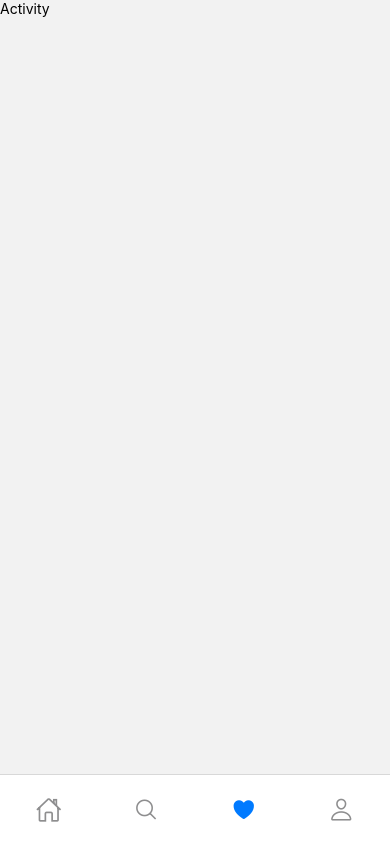
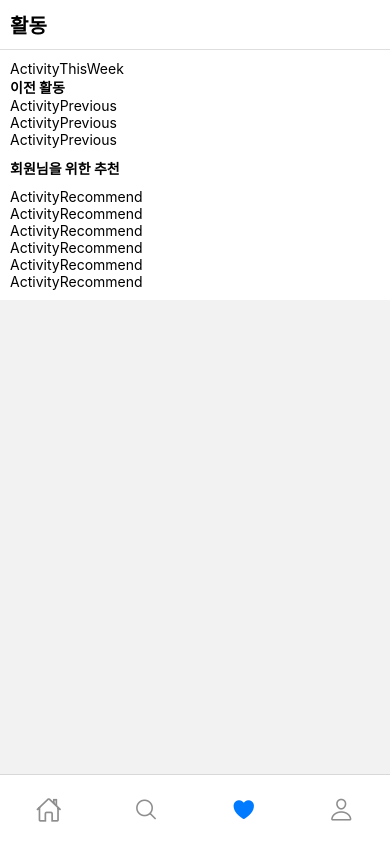
Before and after one commit to jaehafe/RN-complete-guide, a React Native app in the folder RNInstagram/: screen /Activity in a window 390 px wide. Built offline with nearby package versions, Linux system fonts and the light colour scheme.

Commit message:
feat: Activity - Screen, ActivityThisWeek, ActivityPrevious, ActivityRecommend component 생성

```diff
--- /dev/null
+++ b/RNInstagram/src/components/ActivityPrevious.tsx
@@ -0,0 +1,19 @@
+import {StyleSheet, Text, View} from 'react-native';
+import React from 'react';
+import {IFriendsProfileData} from '../db';
+
+interface ActivityPrevious {
+  data: IFriendsProfileData;
+}
+
+const ActivityPrevious = ({data}: ActivityPrevious) => {
+  return (
+    <View>
+      <Text>ActivityPrevious</Text>
+    </View>
+  );
+};
+
+export default ActivityPrevious;
+
+const styles = StyleSheet.create({});
--- /dev/null
+++ b/RNInstagram/src/components/ActivityRecommend.tsx
@@ -0,0 +1,19 @@
+import {StyleSheet, Text, View} from 'react-native';
+import React from 'react';
+import {IFriendsProfileData} from '../db';
+
+interface IActivityRecommend {
+  data: IFriendsProfileData;
+}
+
+const ActivityRecommend = ({data}: IActivityRecommend) => {
+  return (
+    <View>
+      <Text>ActivityRecommend</Text>
+    </View>
+  );
+};
+
+export default ActivityRecommend;
+
+const styles = StyleSheet.create({});
--- /dev/null
+++ b/RNInstagram/src/components/ActivityThisWeek.tsx
@@ -0,0 +1,14 @@
+import {StyleSheet, Text, View} from 'react-native';
+import React from 'react';
+
+const ActivityThisWeek = () => {
+  return (
+    <View>
+      <Text>ActivityThisWeek</Text>
+    </View>
+  );
+};
+
+export default ActivityThisWeek;
+
+const styles = StyleSheet.create({});
--- /dev/null
+++ b/RNInstagram/src/db/index.ts
@@ -0,0 +1,132 @@
+import {ImageSourcePropType} from 'react-native';
+
+export interface IFriendsProfileData {
+  name: string;
+  accountName: string;
+  profileImage: ImageSourcePropType;
+  posts: number | string;
+  followers: number | string;
+  following: number;
+  follow: boolean;
+}
+
+// Friends Profile Data
+export const FriendsProfileData: IFriendsProfileData[] = [
+  {
+    name: 'react',
+    accountName: 'React',
+    profileImage: require('../../assets/images/profile4.jpeg'),
+    posts: 30,
+    followers: 31,
+    following: 44,
+    follow: false,
+  },
+  {
+    name: 'javascript',
+    accountName: 'Javascript',
+    profileImage: require('../../assets/images/profile5.jpeg'),
+    posts: 24,
+    followers: 120,
+    following: 600,
+    follow: false,
+  },
+  {
+    name: 'vue',
+    accountName: 'Vue',
+    profileImage: require('../../assets/images/profile2.jpeg'),
+    posts: 21,
+    followers: 7886,
+    following: 32,
+    follow: false,
+  },
+  {
+    name: 'angular',
+    accountName: 'Angular',
+    profileImage: require('../../assets/images/post1.jpeg'),
+    posts: 123,
+    followers: 64253,
+    following: 32,
+    follow: false,
+  },
+  {
+    name: 'svelt',
+    accountName: 'Svelt',
+    profileImage: require('../../assets/images/post2.jpeg'),
+    posts: 56,
+    followers: 6542,
+    following: 43,
+    follow: false,
+  },
+  {
+    name: 'go',
+    accountName: 'Go',
+    profileImage: require('../../assets/images/post3.jpeg'),
+    posts: 452,
+    followers: '564k',
+    following: 31,
+    follow: false,
+  },
+  {
+    name: 'nextjs',
+    accountName: 'NextJS',
+    profileImage: require('../../assets/images/post4.jpeg'),
+    posts: 543,
+    followers: '435k',
+    following: 22,
+    follow: false,
+  },
+  {
+    name: 'expressjs',
+    accountName: 'ExpressJS',
+    profileImage: require('../../assets/images/post5.jpeg'),
+    posts: 234,
+    followers: '763k',
+    following: 332,
+    follow: false,
+  },
+  {
+    name: 'java',
+    accountName: 'Java',
+    profileImage: require('../../assets/images/post6.jpeg'),
+    posts: 111,
+    followers: 11223,
+    following: 1,
+    follow: false,
+  },
+  {
+    name: 'deno',
+    accountName: 'Deno',
+    profileImage: require('../../assets/images/post7.jpeg'),
+    posts: 121,
+    followers: 43213,
+    following: 21,
+    follow: false,
+  },
+  {
+    name: 'nodejs',
+    accountName: 'NodeJS',
+    profileImage: require('../../assets/images/post8.jpeg'),
+    posts: 432,
+    followers: '987k',
+    following: 24,
+    follow: false,
+  },
+  {
+    name: 'python',
+    accountName: 'Python',
+    profileImage: require('../../assets/images/post9.jpeg'),
+    posts: '1.2k',
+    followers: '1.2M',
+    following: 12,
+    follow: false,
+  },
+  {
+    name: 'jquery',
+    accountName: 'JQuery',
+    profileImage: require('../../assets/images/post10.jpeg'),
+    posts: 533,
+    followers: 64322,
+    following: 123,
+    follow: false,
+  },
+];
--- a/RNInstagram/src/screens/Activity.tsx
+++ b/RNInstagram/src/screens/Activity.tsx
@@ -1,14 +1,60 @@
-import {View, Text} from 'react-native';
+import {SafeAreaView, ScrollView, StyleSheet, Text, View} from 'react-native';
 import React from 'react';
 
-const Activity = ({route}: any) => {
-  console.log('route>>', route);
+import ActivityThisWeek from '../components/ActivityThisWeek';
 
+import {FriendsProfileData, IFriendsProfileData} from '../db';
+import ActivityPrevious from '../components/ActivityPrevious';
+import ActivityRecommend from '../components/ActivityRecommend';
+
+const Activity = () => {
   return (
-    <View>
-      <Text>Activity</Text>
-    </View>
+    <SafeAreaView style={styles.container}>
+      <Text style={styles.titleText}>활동</Text>
+      <ScrollView
+        style={styles.scrollView}
+        showsVerticalScrollIndicator={false}>
+        {/* ActivityThisWeek */}
+        <ActivityThisWeek />
+        {/* ActivityPrevious */}
+        <Text style={styles.previousActivityText}>이전 활동</Text>
+        {FriendsProfileData.slice(3, 6).map(
+          (data: IFriendsProfileData, index) => (
+            <ActivityPrevious data={data} key={index} />
+          ),
+        )}
+        {/* ActivityRecommend */}
+        <Text style={styles.activityRecommendText}>회원님을 위한 추천</Text>
+        {FriendsProfileData.slice(6, 12).map((data, index) => (
+          <ActivityRecommend data={data} key={index} />
+        ))}
+      </ScrollView>
+    </SafeAreaView>
   );
 };
 
 export default Activity;
+
+const styles = StyleSheet.create({
+  container: {
+    width: '200%',
+    backgroundColor: 'white',
+  },
+  titleText: {
+    fontSize: 20,
+    fontWeight: 'bold',
+    borderBottomWidth: 0.5,
+    borderBottomColor: '#DEDEDE',
+    padding: 10,
+  },
+  scrollView: {
+    margin: 10,
+  },
+  previousActivityText: {
+    fontWeight: 'bold',
+  },
+  activityRecommendText: {
+    fontWeight: 'bold',
+    paddingVertical: 10,
+  },
+});
```
